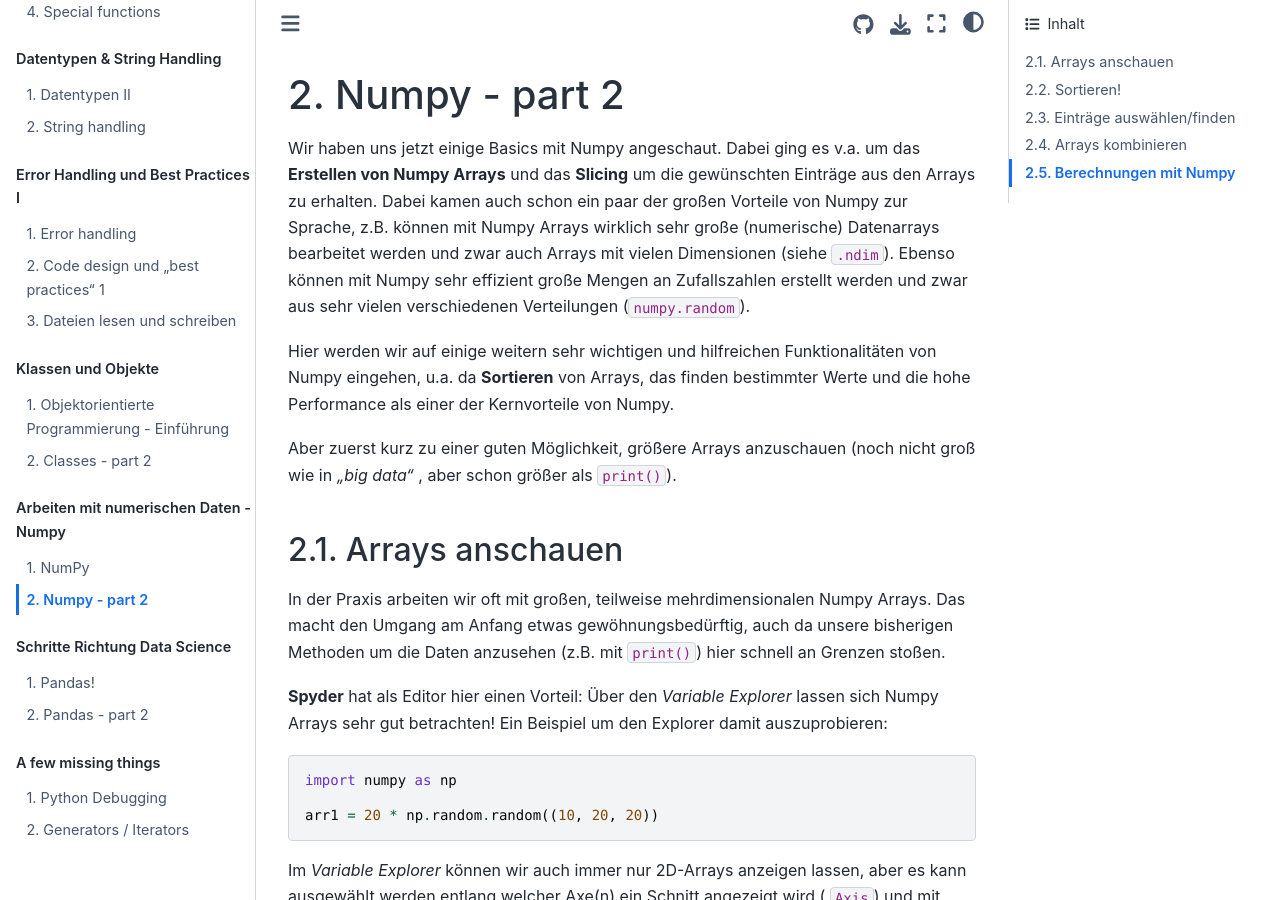
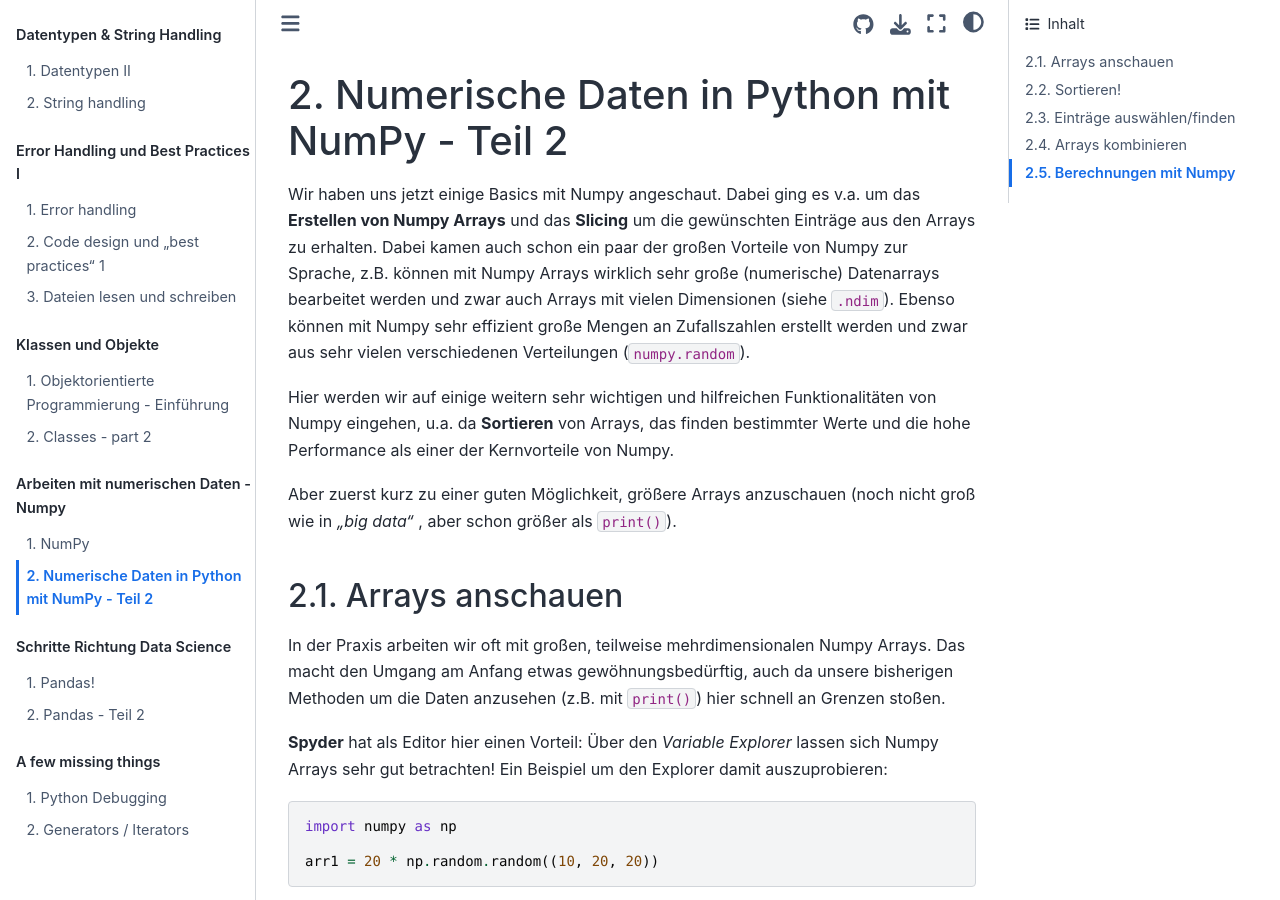
Before and after one commit to florian-huber/python-introduction, a Jupyter Book: the page built from lesson_material_german/09_numpy_2.md, in a window 1280 px wide and 900 px high. Built offline with Jupyter Book 1.0.4 settings and Sphinx 7.4.7 and the Sphinx Book theme 1.1.4, drawn with Linux system fonts in a browser that asks for light colours; pages that are not in the unit, such as notebooks, are missing from menus.

Commit message:
text edits

```diff
--- a/lesson_material_german/09_numpy_2.md
+++ b/lesson_material_german/09_numpy_2.md
@@ -1,4 +1,4 @@
-# Numpy - part 2
+# Numerische Daten in Python mit NumPy - Teil 2
 
 Wir haben uns jetzt einige Basics mit Numpy angeschaut. Dabei ging es v.a. um das **Erstellen von Numpy Arrays** und das **Slicing** um die gewünschten Einträge aus den Arrays zu erhalten. Dabei kamen auch schon ein paar der großen Vorteile von Numpy zur Sprache, z.B. können mit Numpy Arrays wirklich sehr große (numerische) Datenarrays bearbeitet werden und zwar auch Arrays mit vielen Dimensionen (siehe `.ndim`). Ebenso können mit Numpy sehr effizient große Mengen an Zufallszahlen erstellt werden und zwar aus sehr vielen verschiedenen Verteilungen (`numpy.random`).
 
--- a/lesson_material_german/10_pandas_2.md
+++ b/lesson_material_german/10_pandas_2.md
@@ -1,4 +1,4 @@
-# Pandas - part 2
+# Pandas - Teil 2
 
 Im ersten Teil haben wir gesehen, wie wir eine `.csv`-Datei einlesen und grundlegende Eigenschaften erkunden. Hier werden wir jetzt noch einige Schritte weitergehen im Umgang mit (komplexen) Datensets.
 
```
